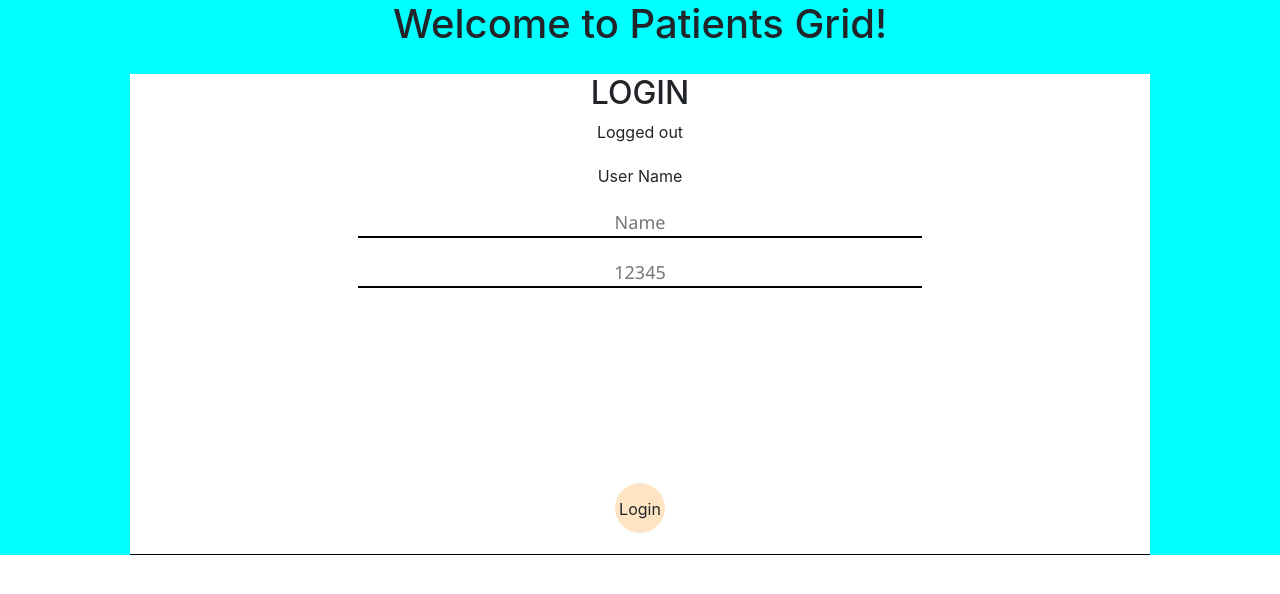
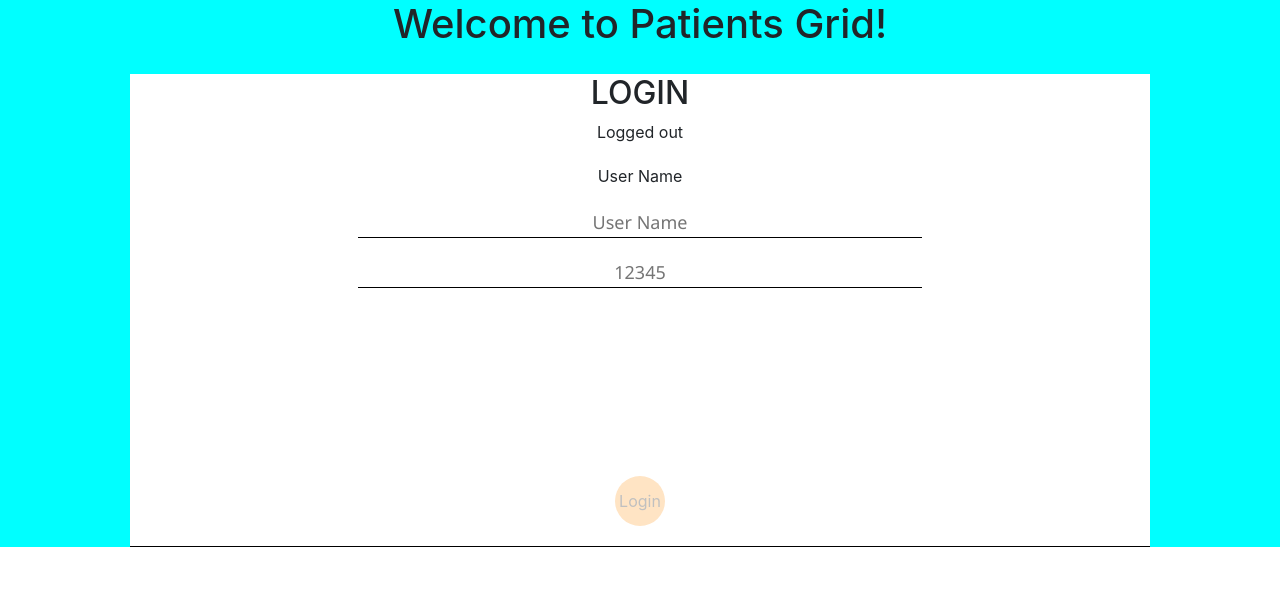
Before and after one commit to AmitKRSaha/NgPatient, an Angular app: page /login in a window 1280 px wide. Shown: the top 594 px of the page. Built offline with nearby package versions, Linux system fonts and the light colour scheme.

Commit message:
Added validation of login comp

```diff
--- a/src/app/login/login.component.html
+++ b/src/app/login/login.component.html
@@ -5,18 +5,32 @@
     <div class="formcontrol">
       <p> User Name</p>
       <div>
-        <!-- <input  type="email" placeholder="a@mail.com" required> -->
-        <input id="name" name="name" type="name" placeholder="Name" required minlength="4" appForbiddenName="bob"
-          [(ngModel)]="name">
+        <input id="username" name="username" placeholder="User Name" required minlength="4" [(ngModel)]="name"
+          #username="ngModel">
+
+        <div *ngIf="username.invalid && (username.dirty || username.touched)" class="alert alert-danger">
+
+          <div *ngIf="username?.errors.required">
+            Username is required.
+          </div>
+          <div *ngIf="username?.errors.minlength">
+            Name must be at least 4 characters long.
+          </div>
 
 
         </div>
+      </div>
       <div>
-        <input type="password" placeholder="12345" required>
+        <input id="passwrd" name="passwrd" type="password" required placeholder="12345" [(ngModel)]="password" #passwrd="ngModel">
+        <div *ngIf="passwrd.invalid && (passwrd.dirty || passwrd.touched)" class="alert alert-danger">
+
+          <div *ngIf="passwrd?.errors.required">
+            Password is required.
           </div>
 
+        </div>
 
-      <div class="btn_login">
+        <div class="btn_login" [ngClass]="username.valid && passwrd.valid? '' : 'disable'">
           <p (click)="login()" *ngIf="!authService.isLoggedIn">Login</p>
         </div>
         <!-- <button (click)="login()" *ngIf="!authService.isLoggedIn">Login</button>
--- a/src/app/login/login.component.scss
+++ b/src/app/login/login.component.scss
@@ -8,8 +8,22 @@
   border-bottom: 1px solid black;
 }
 
+.disable{
+  cursor: not-allowed;
+  pointer-events: none;
+
+  /*Button disabled - CSS color class*/
+  color: #c0c0c0;
+  background-color: #ffffff;
+
+  }
 div{
   margin: 2%;
+  .alert {
+    margin: 1%;
+    width:50%;
+    margin: auto;
+  }
 }
 
 
@@ -19,7 +33,7 @@ input {
   height: 30px;
   border: none;
   border-style: solid;
-  border-width: 0px 0px 2px 0px;
+  border-width: 0px 0px 1px 0px;
 
   text-align: center;
   font-family: 'Segoe UI', Tahoma, Geneva, Verdana, sans-serif;
--- a/src/app/login/login.component.ts
+++ b/src/app/login/login.component.ts
@@ -11,6 +11,8 @@ export class LoginComponent implements OnInit {
 
   message: string;
   name: string;
+  password: string;
+  enaleLoginButton: Boolean;
 
   constructor( public authService: AuthService, public router: Router) {
     this.setMessage();
@@ -22,6 +24,7 @@ export class LoginComponent implements OnInit {
 
 
   ngOnInit() {
+    this.enaleLoginButton = false;
   }
 
 
```
Lines whose indentation alone changed are shown as unchanged.
